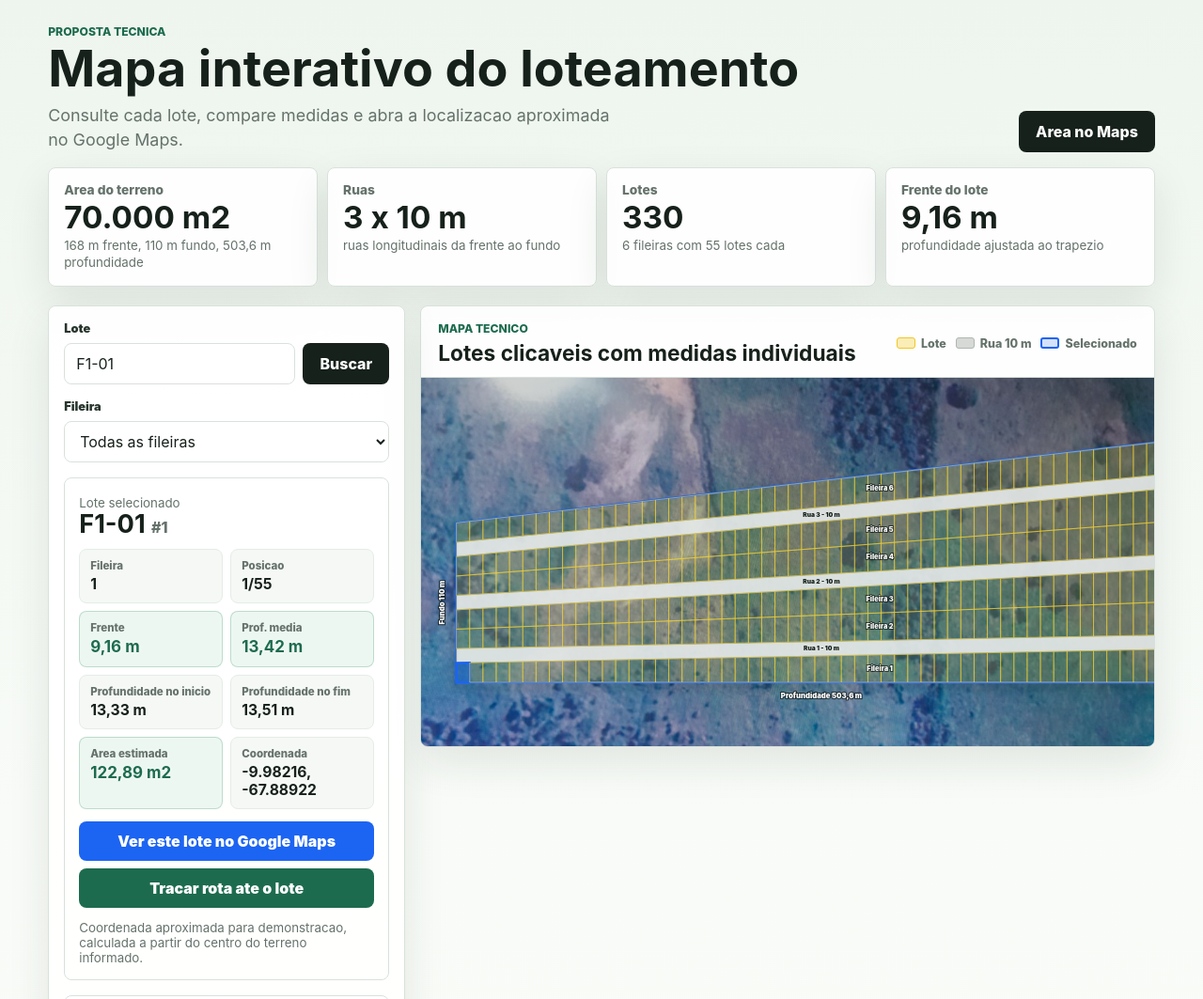
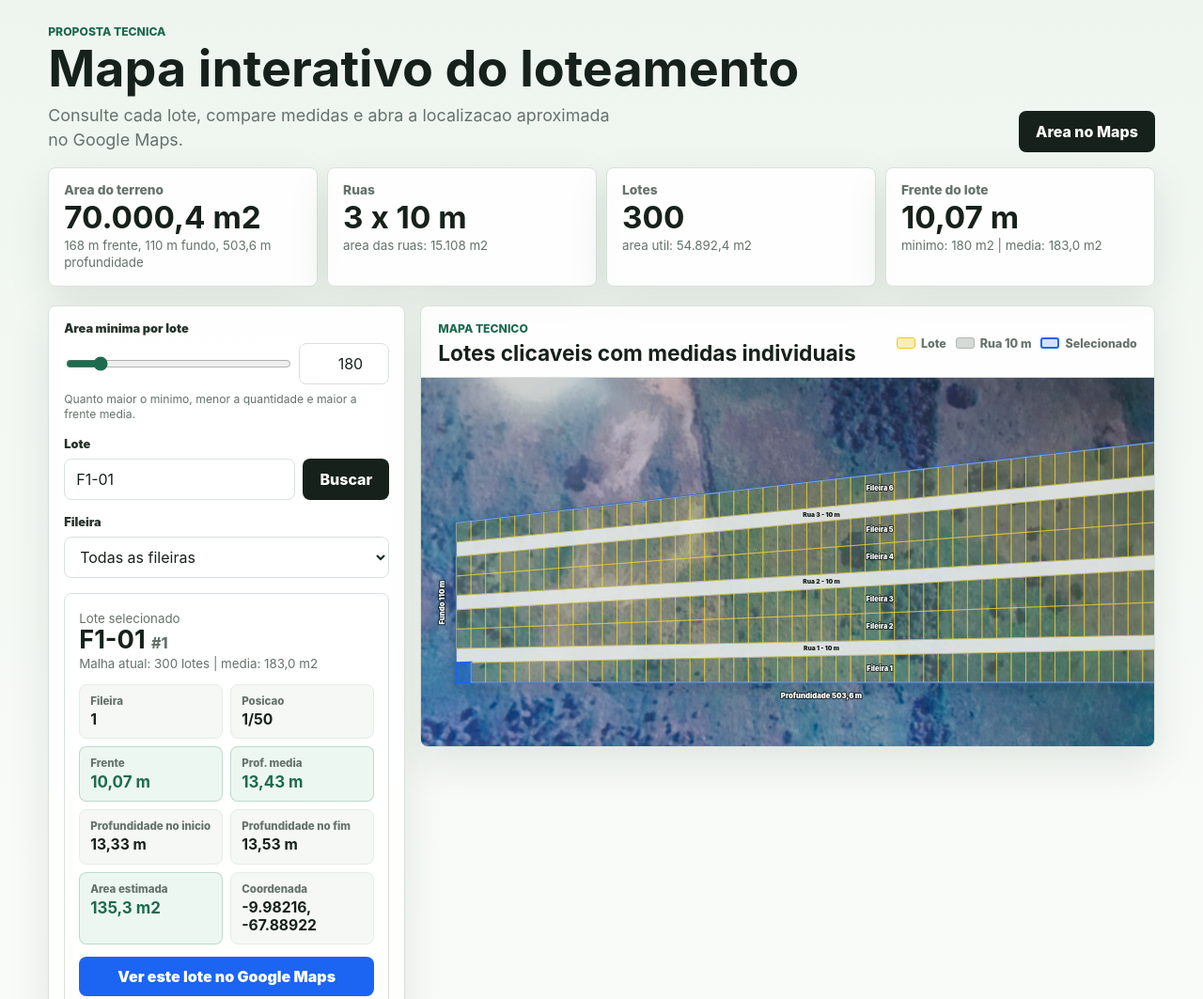
Before and after one commit to EDUARDOESDV/Terras, a website: page index.html in a window 1280 px wide. Shown: the top 1063 px of the page at 94% size. Drawn offline with Linux system fonts and the light colour scheme.

Commit message:
Adiciona ajuste de area minima

```diff
--- a/app.js
+++ b/app.js
@@ -5,24 +5,72 @@ const land = {
   roads: 3,
   roadWidth: 10,
   rows: 6,
-  columns: 55,
   centerLat: -9.981726,
   centerLng: -67.8869668,
 };
+
+land.totalArea = ((land.backWidth + land.frontWidth) / 2) * land.length;
+land.roadArea = land.roads * land.roadWidth * land.length;
+land.usableArea = land.totalArea - land.roadArea;
 
 const svg = document.querySelector("#lotMap");
 const details = document.querySelector("#lotDetails");
 const searchInput = document.querySelector("#lotSearch");
 const searchButton = document.querySelector("#searchButton");
 const rowFilter = document.querySelector("#rowFilter");
+const minAreaInput = document.querySelector("#minAreaInput");
+const minAreaRange = document.querySelector("#minAreaRange");
+
+const summaryTotalArea = document.querySelector("#summaryTotalArea");
+const summaryRoadArea = document.querySelector("#summaryRoadArea");
+const summaryLotCount = document.querySelector("#summaryLotCount");
+const summaryUsableArea = document.querySelector("#summaryUsableArea");
+const summaryFrontage = document.querySelector("#summaryFrontage");
+const summaryMinArea = document.querySelector("#summaryMinArea");
 
 const lots = [];
 let selectedLot = null;
+let layout = null;
 
 const fmt = new Intl.NumberFormat("pt-BR", {
   maximumFractionDigits: 2,
   minimumFractionDigits: 0,
 });
+
+function formatNumber(value, digits) {
+  return new Intl.NumberFormat("pt-BR", {
+    minimumFractionDigits: digits,
+    maximumFractionDigits: digits,
+  }).format(value);
+}
+
+function formatArea(value) {
+  return formatNumber(value, 1);
+}
+
+function formatMeters(value) {
+  return formatNumber(value, 2);
+}
+
+function formatAreaSmart(value) {
+  return Number.isInteger(value) ? formatNumber(value, 0) : formatArea(value);
+}
+
+function computeLayout(minArea) {
+  const target = Number(minArea);
+  const columns = Math.max(1, Math.floor(land.usableArea / (land.rows * target)));
+  const totalLots = land.rows * columns;
+  const averageArea = land.usableArea / totalLots;
+  const averageFrontage = land.length / columns;
+
+  return {
+    minArea: target,
+    columns,
+    totalLots,
+    averageArea,
+    averageFrontage,
+  };
+}
 
 function widthAt(x) {
   return land.backWidth + ((land.frontWidth - land.backWidth) * x) / land.length;
@@ -59,7 +107,7 @@ function polygonPoints(points) {
   return points.map(([x, y]) => `${sx(x).toFixed(2)},${sy(y).toFixed(2)}`).join(" ");
 }
 
-function areaForLot(row, x0, x1) {
+function areaForLot(x0, x1) {
   const h0 = rowHeightAt(x0);
   const h1 = rowHeightAt(x1);
   return ((h0 + h1) / 2) * (x1 - x0);
@@ -90,12 +138,29 @@ function createSvgElement(name, attrs = {}) {
   return element;
 }
 
+function syncMinArea(value) {
+  const normalized = String(Math.max(120, Math.min(600, Number(value))));
+  minAreaInput.value = normalized;
+  minAreaRange.value = normalized;
+  return Number(normalized);
+}
+
+function updateSummary() {
+  summaryTotalArea.textContent = `${formatArea(land.totalArea)} m2`;
+  summaryRoadArea.textContent = `area das ruas: ${formatAreaSmart(land.roadArea)} m2`;
+  summaryLotCount.textContent = String(layout.totalLots);
+  summaryUsableArea.textContent = `area util: ${formatArea(land.usableArea)} m2`;
+  summaryFrontage.textContent = `${formatMeters(layout.averageFrontage)} m`;
+  summaryMinArea.textContent = `minimo: ${formatAreaSmart(layout.minArea)} m2 | media: ${formatArea(layout.averageArea)} m2`;
+}
+
 function buildLots() {
-  const lotWidth = land.length / land.columns;
+  lots.length = 0;
+  const lotWidth = land.length / layout.columns;
   let number = 1;
 
   for (let row = 1; row <= land.rows; row += 1) {
-    for (let col = 1; col <= land.columns; col += 1) {
+    for (let col = 1; col <= layout.columns; col += 1) {
       const x0 = (col - 1) * lotWidth;
       const x1 = col * lotWidth;
       const y0x0 = yFor(row, "bottom", x0);
@@ -119,7 +184,7 @@ function buildLots() {
         depthStart: y1x0 - y0x0,
         depthEnd: y1x1 - y0x1,
         depthAvg: rowHeightAt(centerX),
-        area: areaForLot(row, x0, x1),
+        area: areaForLot(x0, x1),
         lat: coords.lat,
         lng: coords.lng,
         points: [
@@ -137,6 +202,7 @@ function buildLots() {
 
 function drawBaseMap() {
   svg.setAttribute("viewBox", `-14 -16 ${land.length + 28} ${land.frontWidth + 34}`);
+  svg.setAttribute("aria-label", `Mapa interativo com ${layout.totalLots} lotes`);
   svg.innerHTML = "";
 
   const defs = createSvgElement("defs");
@@ -260,22 +326,23 @@ function renderDetails(lot) {
     <div>
       <small>Lote selecionado</small>
       <h3>${lot.id} <span class="lot-number">#${lot.number}</span></h3>
+      <small>Malha atual: ${layout.totalLots} lotes | media: ${formatArea(layout.averageArea)} m2</small>
     </div>
     <div class="detail-grid">
       <div><span>Fileira</span><strong>${lot.row}</strong></div>
-      <div><span>Posicao</span><strong>${lot.col}/${land.columns}</strong></div>
-      <div class="metric-primary"><span>Frente</span><strong>${fmt.format(lot.lotWidth)} m</strong></div>
-      <div class="metric-primary"><span>Prof. media</span><strong>${fmt.format(lot.depthAvg)} m</strong></div>
-      <div><span>Profundidade no inicio</span><strong>${fmt.format(lot.depthStart)} m</strong></div>
-      <div><span>Profundidade no fim</span><strong>${fmt.format(lot.depthEnd)} m</strong></div>
-      <div class="metric-primary"><span>Area estimada</span><strong>${fmt.format(lot.area)} m2</strong></div>
+      <div><span>Posicao</span><strong>${lot.col}/${layout.columns}</strong></div>
+      <div class="metric-primary"><span>Frente</span><strong>${formatMeters(lot.lotWidth)} m</strong></div>
+      <div class="metric-primary"><span>Prof. media</span><strong>${formatMeters(lot.depthAvg)} m</strong></div>
+      <div><span>Profundidade no inicio</span><strong>${formatMeters(lot.depthStart)} m</strong></div>
+      <div><span>Profundidade no fim</span><strong>${formatMeters(lot.depthEnd)} m</strong></div>
+      <div class="metric-primary"><span>Area estimada</span><strong>${formatArea(lot.area)} m2</strong></div>
       <div><span>Coordenada</span><strong>${lot.lat.toFixed(5)}, ${lot.lng.toFixed(5)}</strong></div>
     </div>
     <div class="detail-actions">
       <a href="${maps}" target="_blank" rel="noreferrer">Ver este lote no Google Maps</a>
       <a href="${directions}" target="_blank" rel="noreferrer">Tracar rota ate o lote</a>
     </div>
-    <small>Coordenada aproximada para demonstracao, calculada a partir do centro do terreno informado.</small>
+    <small>A frente cresce quando o minimo sobe. A area total continua sendo preenchida sem sobras.</small>
   `;
 }
 
@@ -304,12 +371,28 @@ function normalizeSearch(value) {
   return clean;
 }
 
+function rebuildLayout(minArea, keepSelection = true) {
+  const previousId = keepSelection ? selectedLot?.id : null;
+  layout = computeLayout(minArea);
+  updateSummary();
+  buildLots();
+  drawBaseMap();
+  drawLots();
+  updateLotClasses();
+
+  const nextId = previousId && lots.some((lot) => lot.id === previousId) ? previousId : "F1-01";
+  selectLot(nextId);
+}
+
 function runSearch() {
   const value = normalizeSearch(searchInput.value);
   selectLot(value);
 }
 
 function init() {
+  const minArea = syncMinArea(minAreaInput.value);
+  layout = computeLayout(minArea);
+  updateSummary();
   buildLots();
   drawBaseMap();
   drawLots();
@@ -319,7 +402,16 @@ function init() {
   searchInput.addEventListener("keydown", (event) => {
     if (event.key === "Enter") runSearch();
   });
+
   rowFilter.addEventListener("change", updateLotClasses);
+
+  const onMinAreaChange = (value) => {
+    const nextValue = syncMinArea(value);
+    rebuildLayout(nextValue);
+  };
+
+  minAreaInput.addEventListener("input", (event) => onMinAreaChange(event.target.value));
+  minAreaRange.addEventListener("input", (event) => onMinAreaChange(event.target.value));
 }
 
 init();
--- a/index.html
+++ b/index.html
@@ -5,7 +5,7 @@
     <meta name="viewport" content="width=device-width, initial-scale=1.0" />
     <meta
       name="description"
-      content="Mapa interativo de loteamento com 330 lotes clicaveis, medidas individuais e link direto para o Google Maps."
+      content="Mapa interativo de loteamento com area minima ajustavel, lotes clicaveis, medidas individuais e link direto para o Google Maps."
     />
     <title>Loteamento Interativo - 7 hectares</title>
     <link rel="stylesheet" href="styles.css" />
@@ -33,28 +33,46 @@
       <section class="summary" aria-label="Resumo da proposta">
         <article>
           <span>Area do terreno</span>
-          <strong>70.000 m2</strong>
+          <strong id="summaryTotalArea">70.000,4 m2</strong>
           <small>168 m frente, 110 m fundo, 503,6 m profundidade</small>
         </article>
         <article>
           <span>Ruas</span>
           <strong>3 x 10 m</strong>
-          <small>ruas longitudinais da frente ao fundo</small>
+          <small id="summaryRoadArea">area das ruas: 15.108 m2</small>
         </article>
         <article>
           <span>Lotes</span>
-          <strong>330</strong>
-          <small>6 fileiras com 55 lotes cada</small>
+          <strong id="summaryLotCount">300</strong>
+          <small id="summaryUsableArea">area util: 54.892,4 m2</small>
         </article>
         <article>
           <span>Frente do lote</span>
-          <strong>9,16 m</strong>
-          <small>profundidade ajustada ao trapezio</small>
+          <strong id="summaryFrontage">10,07 m</strong>
+          <small id="summaryMinArea">minimo: 180 m2</small>
         </article>
       </section>
 
       <section class="workspace">
         <aside class="tools" aria-label="Ferramentas do loteamento">
+          <div class="field">
+            <label for="minAreaInput">Area minima por lote</label>
+            <div class="min-area-row">
+              <input
+                id="minAreaRange"
+                type="range"
+                min="120"
+                max="600"
+                step="5"
+                value="180"
+              />
+              <input id="minAreaInput" type="number" min="120" max="600" step="5" value="180" />
+            </div>
+            <small class="field-help">
+              Quanto maior o minimo, menor a quantidade e maior a frente media.
+            </small>
+          </div>
+
           <div class="field">
             <label for="lotSearch">Lote</label>
             <div class="search-row">
@@ -81,9 +99,8 @@
           <div class="note">
             <strong>Metodo de divisao</strong>
             <p>
-              O terreno foi dividido em 6 faixas de lotes e 3 ruas de 10 m. Como a frente e mais
-              larga que o fundo, a profundidade de cada lote varia por posicao para aproveitar a
-              area sem sobras no desenho.
+              A malha usa as 3 ruas de 10 m e recalcula a quantidade de lotes para preencher toda
+              a area util. Quando o minimo sobe, a quantidade cai e a frente media cresce.
             </p>
           </div>
         </aside>
--- a/styles.css
+++ b/styles.css
@@ -177,6 +177,12 @@ button:hover {
   gap: 8px;
 }
 
+.field-help {
+  color: var(--muted);
+  font-size: 0.76rem;
+  line-height: 1.35;
+}
+
 label {
   color: #27352d;
   font-size: 0.8rem;
@@ -187,6 +193,23 @@ label {
   display: grid;
   gap: 8px;
   grid-template-columns: minmax(0, 1fr) auto;
+}
+
+.min-area-row {
+  align-items: center;
+  display: grid;
+  gap: 10px;
+  grid-template-columns: minmax(0, 1fr) 96px;
+}
+
+#minAreaRange {
+  accent-color: var(--green);
+  min-height: 38px;
+  padding: 0;
+}
+
+#minAreaInput {
+  text-align: right;
 }
 
 input,
@@ -211,7 +234,7 @@ select:focus {
   border-radius: 8px;
   display: grid;
   gap: 13px;
-  min-height: 250px;
+  min-height: 262px;
   padding: 15px;
 }
 
@@ -530,6 +553,7 @@ figcaption {
   }
 
   .search-row,
+  .min-area-row,
   .detail-grid {
     grid-template-columns: 1fr;
   }
```
Also changed, not shown: README.md.
